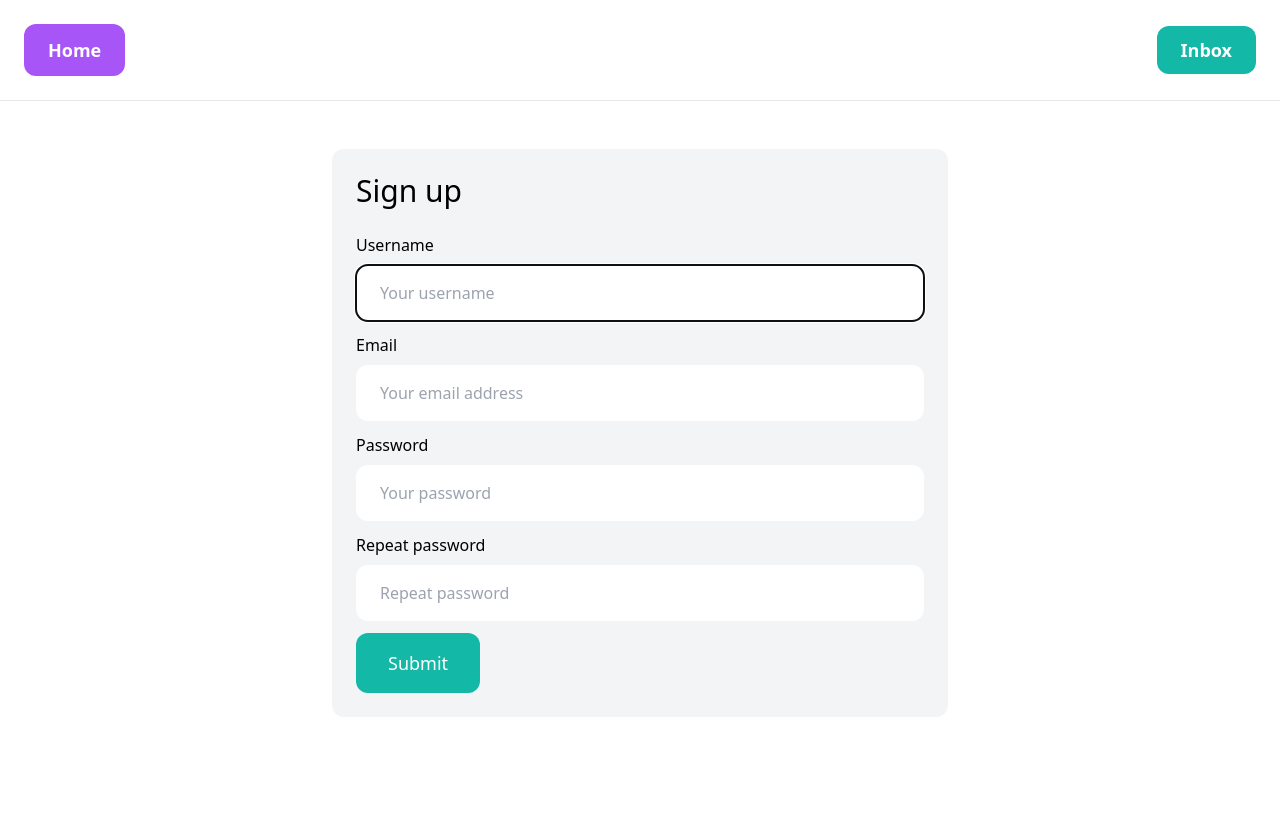
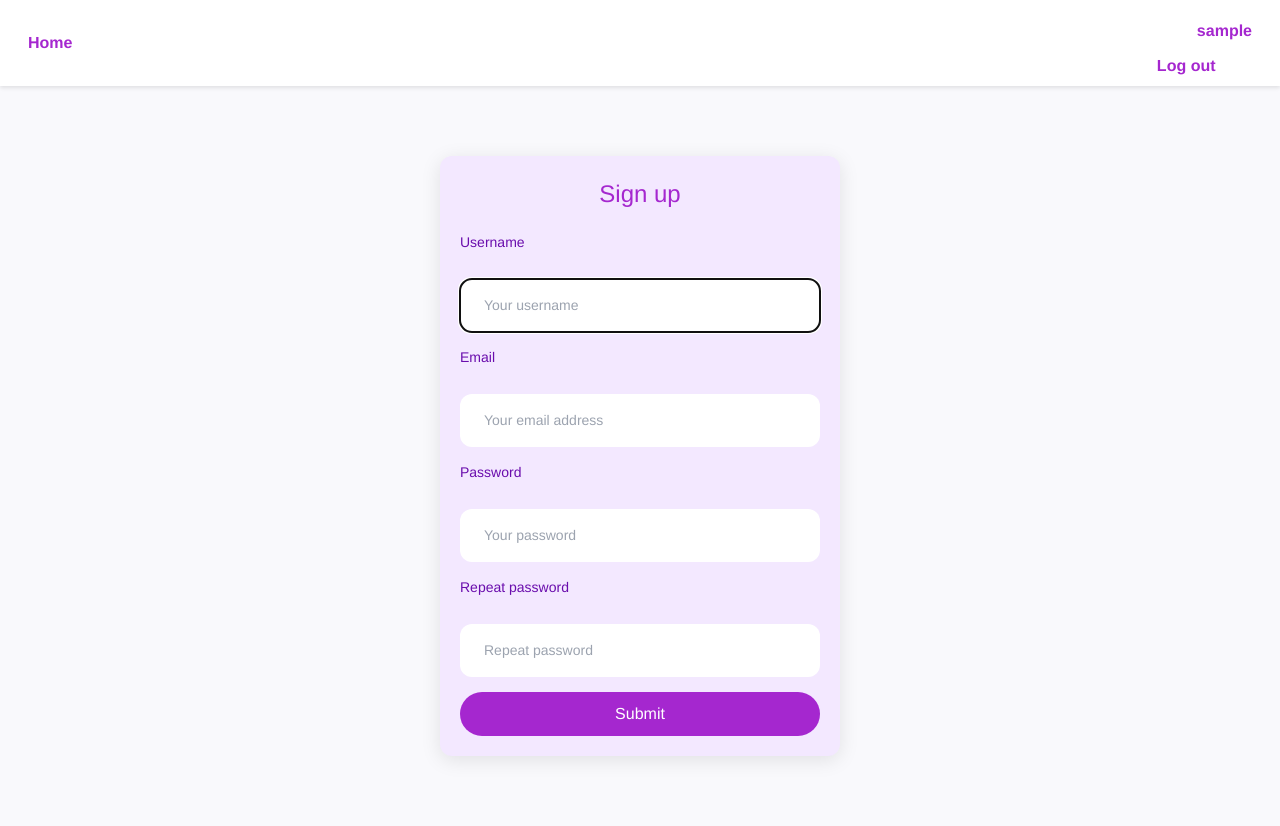
Before and after one commit to gcivil-nyu-org/wed-fall24-team2, a Django app: template soundscape/templates/soundscape/signup.html in a window 1280 px wide. Before the commit the page ends 693 px from the top, so only its background shows below. Run offline with Django 4.2, Linux system fonts and the light colour scheme; the template is opened without the code that fills it: values that come from a table or form of the project are taken from there, others are empty; a user stored in the database is signed in; tables that the repository leaves empty hold one stand-in row (values such as "Sample post"); some libraries are stand-ins or nearby versions.

Commit message:
added navbar login, signup and logged status

```diff
--- a/soundscape/templates/soundscape/base.html
+++ b/soundscape/templates/soundscape/base.html
@@ -1,5 +1,4 @@
 <!doctype html>
-
 <html>
     <head>
         <meta charset="utf-8">
@@ -8,24 +7,101 @@
         <script src="https://cdn.tailwindcss.com"></script>
 
         <title>{% block title %}{% endblock %} | SoundScape</title>
+
+        <style>
+            body {
+                font-size: 14px;
+                background-color: #f9f9fc;
+                color: #333;
+                font-family: 'Helvetica', 'Arial', sans-serif;
+            }
+
+            .navbar {
+    background-color: white;
+    color: black;
+    padding: 8px 16px;
+    position: sticky;
+    top: 0;
+    width: 100vw;
+    z-index: 1000;
+    display: flex;
+    justify-content: space-between;
+    align-items: center;
+    box-shadow: 0 2px 4px rgba(0, 0, 0, 0.1);
+}
+
+.navbar ul {
+    list-style-type: none;
+    display: flex;
+    align-items: center;
+    margin: 0;
+    padding: 0;
+}
+
+.navbar ul li {
+    margin-right: 20px;
+}
+
+.navbar ul li:last-child {
+    margin-right: 0;
+}
+
+.navbar a {
+    color: #A527CF;
+    text-decoration: none;
+    font-size: 16px;
+    font-weight: 600;
+    padding: 8px 12px;
+    border-radius: 12px;
+    transition: background-color 0.3s, color 0.3s;
+}
+
+.navbar a:hover {
+    background-color: #f0f0f0;
+    color: #9370DB;
+}
+
+.user-info {
+    display: flex;
+    align-items: center;
+}
+
+.user-icon {
+    width: 30px;
+    height: 30px;
+    border-radius: 50%;
+    margin-right: 10px;
+}
+
+.username {
+    font-size: 10px;
+    font-weight: 500;
+    color: #090000;
+}
+            .page-content {
+                padding: 20px;
+            }
+        </style>
     </head>
 
     <body>
-        <nav class="py-6 px-6 flex justify-between items-center border-b border-gray-200">
-            <a href="/" class="px-6 py-3 text-lg font-semibold bg-purple-500 text-white rounded-xl hover:bg-gray-700">Home</a>
+        <nav class="navbar">
+            <a href="/" class="home-link">Home</a>
 
-            <div class="space-x-6">
-
+            <div class="auth-links">
                 {% if request.user.is_authenticated %}
-                    <a href="{% url 'conversation:inbox' %}" class="px-6 py-3 text-lg font-semibold bg-teal-500 text-white rounded-xl hover:bg-teal-700">Inbox</a>
+                    <a href="{% url 'soundscape:homepage' %}" class="user-info">
+                        <span class="user-icon"></span> {{ request.user.username }}
+                    </a>
+                    <a href="{% url 'soundscape:logout' %}" class="logout-link">Log out</a>
                 {% else %}
-                    <a href="{% url 'soundscape:signup' %}" class="px-6 py-3 text-lg font-semibold bg-teal-500 text-white rounded-xl hover:bg-teal-700">Sign up</a>
-                    <a href="{% url 'soundscape:login' %}" class="px-6 py-3 text-lg font-semibold bg-gray-500 text-white rounded-xl hover:bg-gray-700">Log in</a>
+                    <a href="{% url 'soundscape:signup' %}" class="signup-link">Sign up</a>
+                    <a href="{% url 'soundscape:login' %}" class="login-link">Log in</a>
                 {% endif %}
             </div>
         </nav>
 
-        <div class="px-6 py-6">
+        <div class="page-content">
             {% block content %}
             {% endblock %}
         </div>
--- a/soundscape/templates/soundscape/signup.html
+++ b/soundscape/templates/soundscape/signup.html
@@ -3,43 +3,96 @@
 {% block title %}Sign up{% endblock %}
 
 {% block content %}
-<div class="w-1/2 my-6 mx-auto p-6 bg-gray-100 rounded-xl">
-    <h1 class="mb-6 text-3xl">Sign up</h1>
+<div class="form-container">
+    <h1 class="form-title">Sign up</h1>
 
     <form method="post" action=".">
         {% csrf_token %}
 
-        <div class="mb-3">
-            <label class="inline-block mb-2">Username</label><br>
+        <div class="form-group">
+            <label class="form-label">Username</label><br>
             {{ form.username }}
         </div>
 
-        <div class="mb-3">
-            <label class="inline-block mb-2">Email</label><br>
+        <div class="form-group">
+            <label class="form-label">Email</label><br>
             {{ form.email }}
         </div>
 
-        <div class="mb-3">
-            <label class="inline-block mb-2">Password</label><br>
+        <div class="form-group">
+            <label class="form-label">Password</label><br>
             {{ form.password1 }}
         </div>
 
-        <div class="mb-3">
-            <label class="inline-block mb-2">Repeat password</label><br>
+        <div class="form-group">
+            <label class="form-label">Repeat password</label><br>
             {{ form.password2 }}
         </div>
 
         {% if form.errors or form.non_field_errors %}
-            <div class="mb-3 p-6 bg-red-100 rounded-xl">
+            <div class="error-container">
                 {% for field in form %}
                     {{ field.errors }}
                 {% endfor %}
-
                 {{ form.non_field_errors }}
             </div>
         {% endif %}
 
-        <button class="py-4 px-8 text-lg bg-teal-500 hover:bg-teal-700 rounded-xl text-white">Submit</button>
+        <button class="submit-button">Submit</button>
     </form>
 </div>
+
+<style>
+.form-container {
+    width: 90%;
+    max-width: 400px;
+    margin: 50px auto;
+    padding: 20px;
+    background-color: #f3e8ff;
+    border-radius: 12px;
+    box-shadow: 0 4px 20px rgba(0, 0, 0, 0.1);
+}
+
+.form-title {
+    margin-bottom: 20px;
+    font-size: 24px;
+    color: #A527CF;
+    text-align: center;
+}
+
+.form-group {
+    margin-bottom: 15px;
+}
+
+.form-label {
+    display: block;
+    margin-bottom: 5px;
+    font-size: 14px;
+    color: #6a0dad;
+}
+
+.error-container {
+    margin-bottom: 15px;
+    padding: 10px;
+    background-color: #ffebee;
+    border: 1px solid #f44336;
+    border-radius: 8px;
+}
+
+.submit-button {
+    padding: 10px 20px;
+    background-color: #A527CF;
+    color: white;
+    border: none;
+    border-radius: 25px;
+    font-size: 16px;
+    cursor: pointer;
+    transition: background-color 0.3s;
+    width: 100%;
+}
+
+.submit-button:hover {
+    background-color: #8415a3;
+}
+</style>
 {% endblock %}
--- a/soundscape/urls.py
+++ b/soundscape/urls.py
@@ -2,6 +2,7 @@ from django.urls import path
 from django.contrib.auth import views as auth_views
 from . import views
 from .forms import LoginForm
+from django.contrib.auth.views import LogoutView
 
 app_name = "soundscape"
 
@@ -16,4 +17,6 @@ urlpatterns = [
         ),
         name="login",
     ),
+    path('logout/', LogoutView.as_view(next_page='/'), name='logout'),  # Redirect to homepage after logout
+
 ]
--- a/soundscape/views.py
+++ b/soundscape/views.py
@@ -17,6 +17,7 @@ def homepage(request):
             "chatrooms": json.dumps(
                 [model_to_dict(chatroom) for chatroom in Chatroom.objects.all()]
             ),
+            "username": request.user.username
         },
     )
 
```
Also changed, not shown: core/settings.py (+12 -11 lines), soundscape/templates/soundscape/homepage.html (+87 -59 lines), soundscape/templates/soundscape/login.html (+62 -9 lines), soundscape/static/images/user-icon.png (added).
